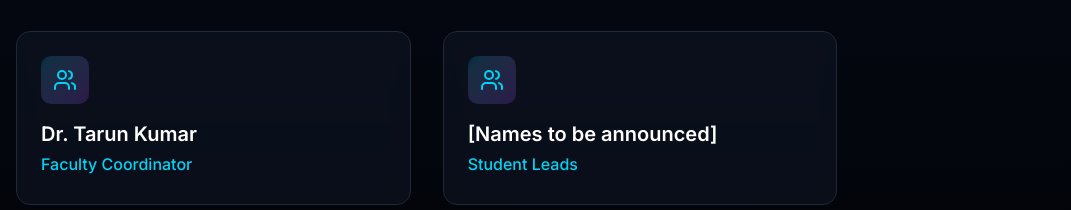
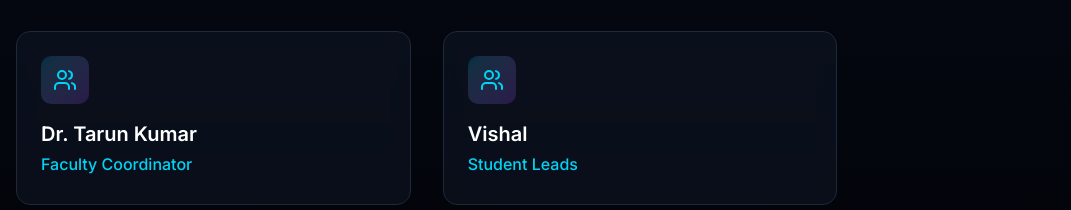
Before and after one commit to TheGreatVishal/Byte-the-AI-Hackathon, a Next.js app: page / in a window 1280 px wide. Shown: the part 3775-3985 px from the top of the page, without its empty margins (0-1071 px from the left). Built offline with nearby package versions, Linux system fonts and the light colour scheme.

Commit message:
Update organizing-committee.tsx

```diff
--- a/src/components/organizing-committee.tsx
+++ b/src/components/organizing-committee.tsx
@@ -24,7 +24,7 @@ export function OrganizingCommittee() {
     },
     {
       role: "Student Leads",
-      name: "[Names to be announced]",
+      name: "Vishal",
       position: "",
     },
   ]
```
